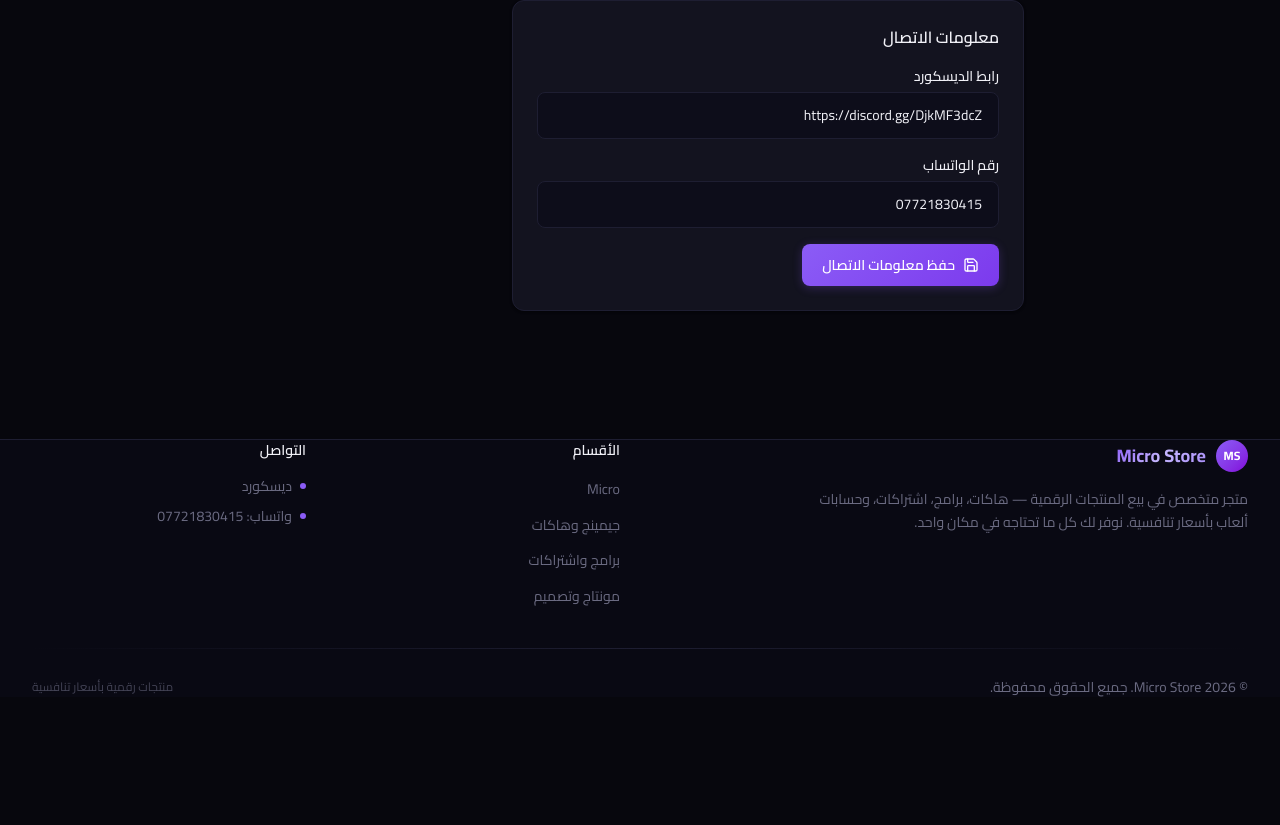
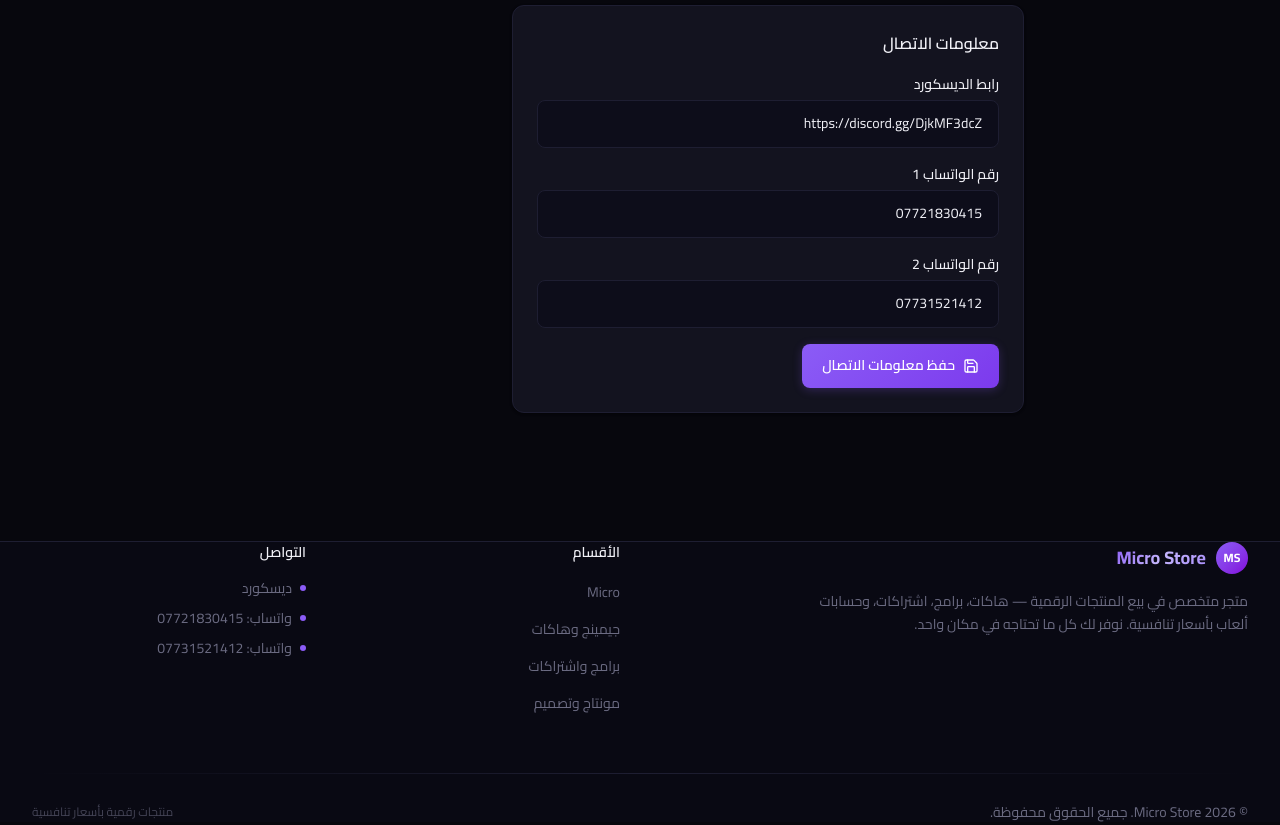
Before and after one commit to 7cpil/microstore, a Next.js app: page /admin/settings in a window 1280 px wide. Shown: the part 504-1329 px from the top of the page. Before the commit the page ends 1204 px from the top, so only its background shows below. Built offline with nearby package versions, Linux system fonts and the light colour scheme; no server answers; the database is empty.

Commit message:
fix: Kurdish font overlap, footer spacing, add second WhatsApp

```diff
--- a/prisma/seed.ts
+++ b/prisma/seed.ts
@@ -188,6 +188,7 @@ async function main() {
     { key: "sar_rate", value: "349" },
     { key: "contact_discord", value: "https://discord.gg/DjkMF3dcZ" },
     { key: "contact_whatsapp", value: "07721830415" },
+    { key: "contact_whatsapp2", value: "07731521412" },
   ];
 
   for (const s of settings) {
--- a/src/app/admin/settings/page.tsx
+++ b/src/app/admin/settings/page.tsx
@@ -9,6 +9,7 @@ export default function AdminSettingsPage() {
   const [contact, setContact] = useState({
     contact_discord: "https://discord.gg/DjkMF3dcZ",
     contact_whatsapp: "07721830415",
+    contact_whatsapp2: "07731521412",
   });
   const [loading, setLoading] = useState(true);
 
@@ -17,7 +18,7 @@ export default function AdminSettingsPage() {
       .then((r) => r.json())
       .then((data) => {
         if (data.usd_rate) setRates({ usd_rate: data.usd_rate, sar_rate: data.sar_rate || "349" });
-        if (data.contact_discord) setContact({ contact_discord: data.contact_discord, contact_whatsapp: data.contact_whatsapp || "" });
+        if (data.contact_discord) setContact({ contact_discord: data.contact_discord, contact_whatsapp: data.contact_whatsapp || "", contact_whatsapp2: data.contact_whatsapp2 || "" });
       })
       .catch(() => {})
       .finally(() => setLoading(false));
@@ -98,12 +99,21 @@ export default function AdminSettingsPage() {
           />
         </div>
         <div>
-          <label className="block text-sm font-medium mb-1.5">رقم الواتساب</label>
+          <label className="block text-sm font-medium mb-1.5">رقم الواتساب 1</label>
           <input
             type="text"
             className="input"
             value={contact.contact_whatsapp}
             onChange={(e) => setContact({ ...contact, contact_whatsapp: e.target.value })}
+          />
+        </div>
+        <div>
+          <label className="block text-sm font-medium mb-1.5">رقم الواتساب 2</label>
+          <input
+            type="text"
+            className="input"
+            value={contact.contact_whatsapp2}
+            onChange={(e) => setContact({ ...contact, contact_whatsapp2: e.target.value })}
           />
         </div>
         <button onClick={handleSaveContact} className="btn btn-primary">
--- a/src/app/checkout/page.tsx
+++ b/src/app/checkout/page.tsx
@@ -21,6 +21,7 @@ export default function CheckoutPage() {
   const [contactInfo, setContactInfo] = useState({
     contact_discord: "https://discord.gg/DjkMF3dcZ",
     contact_whatsapp: "07721830415",
+    contact_whatsapp2: "07731521412",
   });
 
   useEffect(() => {
@@ -30,6 +31,7 @@ export default function CheckoutPage() {
         if (data.contact_discord) setContactInfo({
           contact_discord: data.contact_discord,
           contact_whatsapp: data.contact_whatsapp || "",
+          contact_whatsapp2: data.contact_whatsapp2 || "",
         });
       })
       .catch(() => {});
@@ -180,6 +182,9 @@ export default function CheckoutPage() {
                   {contactInfo.contact_whatsapp && (
                     <> | <a href={`https://wa.me/${contactInfo.contact_whatsapp.replace(/^0+/, "964")}`} target="_blank" rel="noopener noreferrer" className="text-[var(--accent)] hover:underline">{t("checkout.whatsapp")}: {contactInfo.contact_whatsapp}</a></>
                   )}
+                  {contactInfo.contact_whatsapp2 && (
+                    <> | <a href={`https://wa.me/${contactInfo.contact_whatsapp2.replace(/^0+/, "964")}`} target="_blank" rel="noopener noreferrer" className="text-[var(--accent)] hover:underline">{t("checkout.whatsapp")}: {contactInfo.contact_whatsapp2}</a></>
+                  )}
                 </div>
               </div>
 
--- a/src/app/globals.css
+++ b/src/app/globals.css
@@ -43,9 +43,15 @@ body {
   background: var(--bg-primary);
   color: var(--text-primary);
   font-family: "Cairo", system-ui, -apple-system, sans-serif;
-  line-height: 1.6;
+  line-height: 1.7;
   -webkit-font-smoothing: antialiased;
   -moz-osx-font-smoothing: grayscale;
+}
+
+html[lang="ku"] body,
+html[lang="ku"] {
+  letter-spacing: 0.4px;
+  word-spacing: 0.5px;
 }
 
 ::selection {
@@ -387,7 +393,7 @@ select.input {
 .divider {
   height: 1px;
   background: linear-gradient(90deg, transparent, var(--border), transparent);
-  margin: 2.5rem 0 1.5rem;
+  margin: 3.5rem 0 1.5rem;
 }
 
 .link-accent {
--- a/src/components/layout/Footer.tsx
+++ b/src/components/layout/Footer.tsx
@@ -46,6 +46,12 @@ export default function Footer() {
                   {t("checkout.whatsapp")}: 07721830415
                 </a>
               </li>
+              <li>
+                <a href="https://wa.me/9647731521412" target="_blank" rel="noopener noreferrer" className="text-sm text-[var(--text-muted)] hover:text-[var(--accent)] transition-colors flex items-center gap-2">
+                  <span className="w-1.5 h-1.5 rounded-full bg-[var(--accent)]" />
+                  {t("checkout.whatsapp")}: 07731521412
+                </a>
+              </li>
             </ul>
           </div>
         </div>
--- a/src/lib/LanguageContext.tsx
+++ b/src/lib/LanguageContext.tsx
@@ -23,12 +23,16 @@ export function LanguageProvider({ children }: { children: ReactNode }) {
   useEffect(() => {
     setMounted(true);
     const saved = localStorage.getItem("lang") as Lang | null;
-    if (saved) setLang(saved);
+    if (saved) {
+      setLang(saved);
+      document.documentElement.lang = saved;
+    }
   }, []);
 
   const handleSetLang = (l: Lang) => {
     setLang(l);
     localStorage.setItem("lang", l);
+    document.documentElement.lang = l;
   };
 
   const t = (key: string): string => {
```
